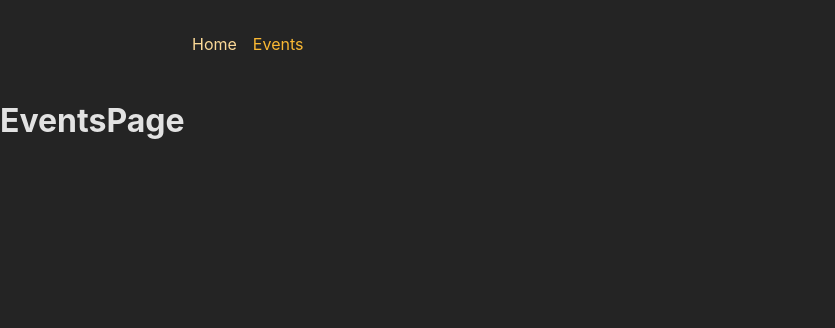
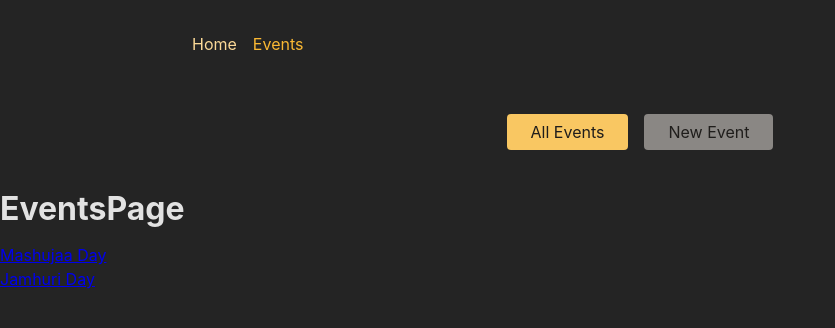
Before and after one commit to blasius-okwach/Advanced-React-Router, a React (Create React App) app in the folder frontend/: page /events in a window 1280 px wide. Shown: the top 328 px of the page, without its empty margins (0-835 px from the left). Built offline with nearby package versions, Linux system fonts and the light colour scheme.

Commit message:
Output a list of dummy events and Adding another (nested) layout route

```diff
--- a/frontend/src/App.js
+++ b/frontend/src/App.js
@@ -26,6 +26,7 @@
 import NewEventPage from "./pages/NewEvent";
 import EditEventPage from "./pages/EditEvent";
 import RootLayout from "./pages/Root";
+import EventsRoot from "./pages/EventsRoot";
 
 const router = createBrowserRouter([
   {
@@ -33,10 +34,16 @@
     element: <RootLayout />,
     children: [
       { index: true, element: <HomePage /> },
-      { path: "events", element: <EventsPage /> },
-      { path: "events/:eventId", element: <EventDetailPage /> },
-      { path: "events/new", element: <NewEventPage /> },
-      { path: "events/:eventId/edit", element: <EditEventPage /> },
+      {
+        path: "events",
+        element: <EventsRoot />,
+        children: [
+          { index: true, element: <EventsPage /> },
+          { path: ":eventId", element: <EventDetailPage /> },
+          { path: "new", element: <NewEventPage /> },
+          { path: ":eventId/edit", element: <EditEventPage /> },
+        ],
+      },
     ],
   },
 ]);
--- a/frontend/src/components/EventsNavigation.js
+++ b/frontend/src/components/EventsNavigation.js
@@ -1,4 +1,5 @@
-import classes from './EventsNavigation.module.css';
+import { NavLink } from "react-router-dom";
+import classes from "./EventsNavigation.module.css";
 
 function EventsNavigation() {
   return (
@@ -6,10 +7,25 @@
       <nav>
         <ul className={classes.list}>
           <li>
-            <a href="/events">All Events</a>
+            <NavLink
+              to="/events"
+              className={({ isActive }) =>
+                isActive ? classes.active : undefined
+              }
+              end
+            >
+              All Events
+            </NavLink>
           </li>
           <li>
-            <a href="/events/new">New Event</a>
+            <NavLink
+              to="/events/new"
+              className={({ isActive }) =>
+                isActive ? classes.active : undefined
+              }
+            >
+              New Event
+            </NavLink>
           </li>
         </ul>
       </nav>
--- a/frontend/src/pages/EventDetail.js
+++ b/frontend/src/pages/EventDetail.js
@@ -1,3 +1,12 @@
+import { useParams } from "react-router-dom";
+
 export default function EventDetailPage() {
-  return <h1>EventDetailPage</h1>;
+  const params = useParams();
+
+  return (
+    <>
+      <h1>EventDetailPage</h1>
+      <p>Event ID :{params.eventId}</p>
+    </>
+  );
 }
--- a/frontend/src/pages/Events.js
+++ b/frontend/src/pages/Events.js
@@ -1,3 +1,19 @@
-export default function EventsPage(){
-  return <h1>EventsPage</h1>
+import { Link } from "react-router-dom";
+
+const DUMMY_EVENTS = [
+  { id: "e1", title: "Mashujaa Day" },
+  { id: "e2", title: "Jamhuri Day" },
+];
+
+export default function EventsPage() {
+  return (
+    <>
+      <h1>EventsPage</h1>
+      <ul>
+        {DUMMY_EVENTS.map((event) => <li key={event.id}>
+          <Link to={event.id}>{event.title}</Link>
+        </li>)}
+      </ul>
+    </>
+  );
 }
--- /dev/null
+++ b/frontend/src/pages/EventsRoot.js
@@ -0,0 +1,11 @@
+import { Outlet } from "react-router-dom";
+import EventsNavigation from "../components/EventsNavigation";
+
+export default function () {
+  return (
+    <>
+      <EventsNavigation />
+      <Outlet />
+    </>
+  );
+}
```
